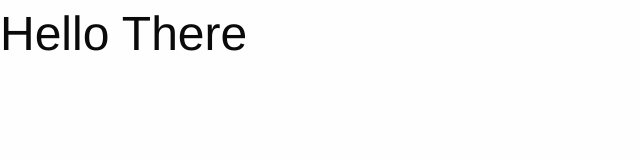
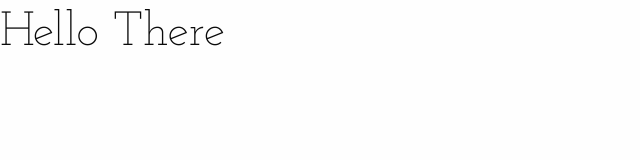
Before and after one commit to chriscatilo/Hands-On-Foundation-5, a website: page public/index.html in a window 1280 px wide. Shown: the whole page, without its empty margins (0-640 px from the left). Drawn offline with Linux system fonts and the light colour scheme.

Commit message:
Font Replacement

```diff
--- a/public/css/foundation.css
+++ b/public/css/foundation.css
@@ -376,7 +376,7 @@ html {
 body {
   padding: 0;
   margin: 0;
-  font-family: "Helvetica Neue", Helvetica, Roboto, Arial, sans-serif;
+  font-family: 'Josefin Slab', serif;
   font-weight: normal;
   line-height: 1.5;
   color: #0a0a0a;
@@ -476,7 +476,7 @@ h3,
 h4,
 h5,
 h6 {
-  font-family: "Helvetica Neue", Helvetica, Roboto, Arial, sans-serif;
+  font-family: 'Josefin Slab', serif;
   font-weight: normal;
   font-style: normal;
   color: inherit;
--- a/public/index.html
+++ b/public/index.html
@@ -1,6 +1,9 @@
 <!doctype html>
 <html class="no-js" lang="en" dir="ltr">
   <head>
+    <!-- link to google font -->
+    <link href='https://fonts.googleapis.com/css?family=Josefin+Slab:300,600' rel='stylesheet' type='text/css'>
+
     <meta charset="utf-8">
     <meta http-equiv="x-ua-compatible" content="ie=edge">
     <meta name="viewport" content="width=device-width, initial-scale=1.0">
```
